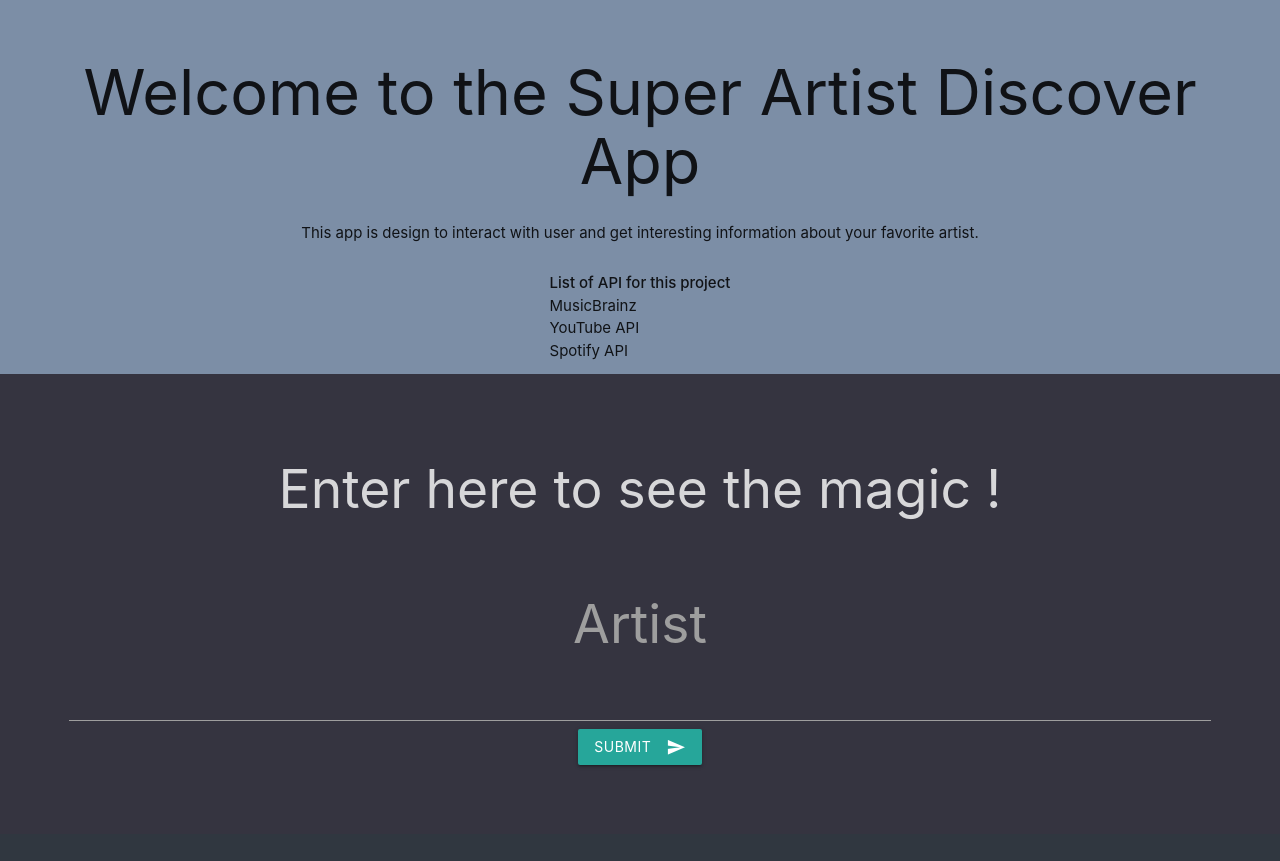
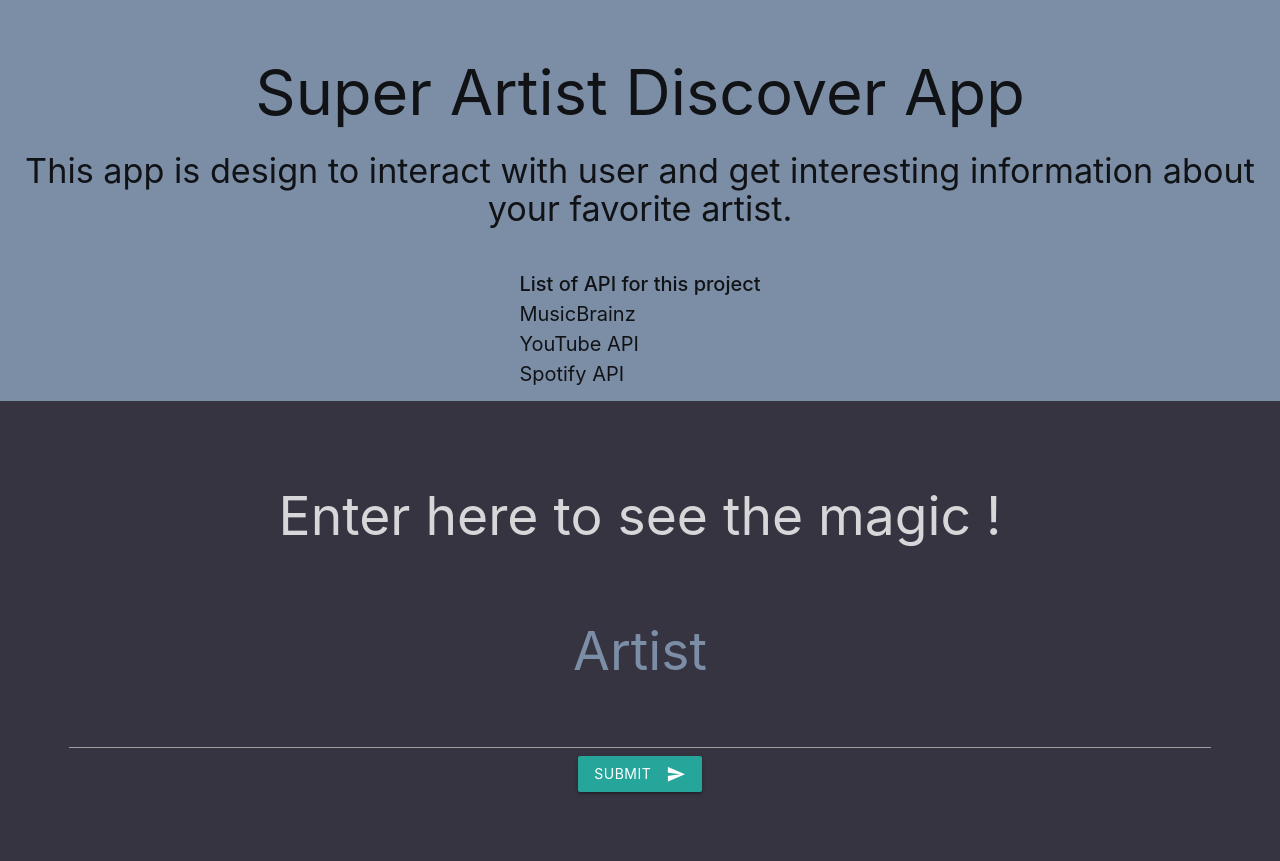
Before and after one commit to dakota-bruffett/Project_3_Apis, a Flask app: page / in a window 1280 px wide. Before the commit the page ends 767 px from the top, so only its background shows below. Run offline with Flask 3, Linux system fonts and the light colour scheme.

Commit message:
changes made to the html file, and css file

```diff
--- a/static/style.css
+++ b/static/style.css
@@ -22,6 +22,7 @@ header{
 
 .list {
     padding: 12px;
+    font-size: 20px;
     display: flex;
     justify-content: center;
     background-color: #7C8EA6;
@@ -41,3 +42,7 @@ main{
     padding: 19px;
 
 }
+
+.labels{
+    color:  #7C8EA6 ;
+}
--- a/templates/index.html
+++ b/templates/index.html
@@ -4,7 +4,7 @@
         <h2>Enter here to see the magic !</h2>
         <div class="getData">
             <form  method="GET" action="get_artist">
-                <label for="artisInput"><h2>Artist</h2> </label>
+                <label for="artisInput"><h2 class="labels" >Artist</h2> </label>
                 <input name="artist-Input" id="artisInput" type="text">
                 <button class="btn waves-effect waves-light" type="submit" name="action">Submit
                     <i class="material-icons right">send</i>
--- a/templates/model.html
+++ b/templates/model.html
@@ -8,11 +8,12 @@
     <!-- Compiled and minified CSS -->
     <link rel="stylesheet" href="https://cdnjs.cloudflare.com/ajax/libs/materialize/1.0.0/css/materialize.min.css">
     <link href="https://fonts.googleapis.com/icon?family=Material+Icons" rel="stylesheet">
+    <link rel="icon" href="../static/img/icons8-man-in-headphones-32.png">
 </head>
 <body>
     <header>
-        <h1>Welcome to the Super Artist Discover App</h1>
-        <p>This app is design to interact with user and get interesting information about your favorite artist.</p>
+        <h1>Super Artist Discover App</h1>
+        <h4>This app is design to interact with user and get interesting information about your favorite artist.</h4>
     </header>
     <div class="list">
         <ul>
```
Also changed, not shown: static/img/icons8-man-in-headphones-32.png (added).
